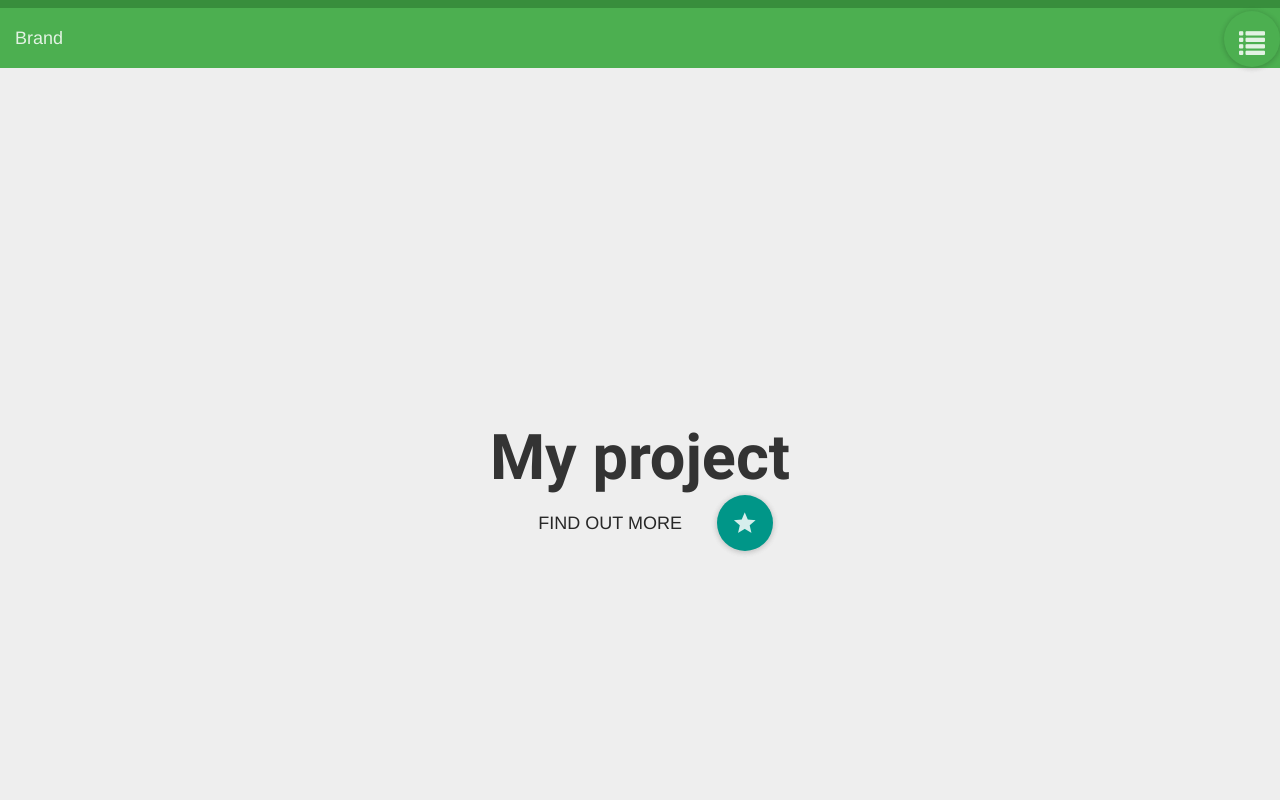
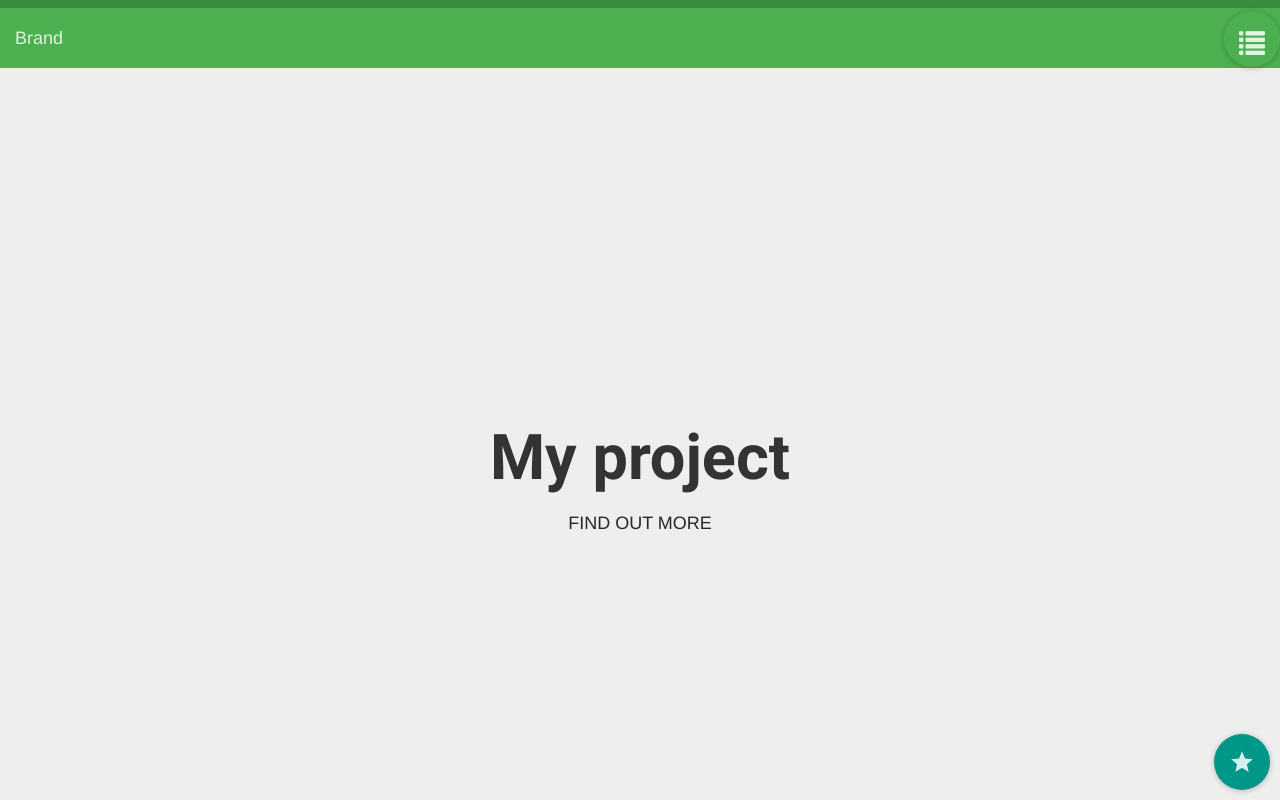
Before and after one commit to materialDesignBoostrap/exampleOne, a plain HTML site: page index.html in a window 1280 px wide. Shown: the top 800 px of the page. Drawn offline with nearby package versions, Linux system fonts and the light colour scheme.

Commit message:
fixed button material

```diff
--- a/css/index.css
+++ b/css/index.css
@@ -258,3 +258,18 @@ hr.small {
 footer {
     padding: 100px 0;
 }
+
+/* fixed buttons */
+
+.fixedButton {
+    z-index: 1000;
+    position: fixed;
+    right: 10px;
+    bottom: 10px;
+
+    -webkit-transition: all 0.4s ease 0s;
+    -moz-transition: all 0.4s ease 0s;
+    -ms-transition: all 0.4s ease 0s;
+    -o-transition: all 0.4s ease 0s;
+    transition: all 0.4s ease 0s;
+}
--- a/index.html
+++ b/index.html
@@ -84,7 +84,7 @@
                 <div class="text-vertical-center">
                     <h1>My project</h1>
                     <a href="#about" class="btn btn-default btn-dark btn-lg ">Find Out More</a>
-                    <a href="javascript:void(0)" class="btn btn-primary btn-fab btn-raised mdi-action-grade"></a>
+                    <a href="javascript:void(0)" class="btn btn-primary btn-fab btn-raised mdi-action-grade fixedButton"></a>
                 </div>
             </header>
 
```
